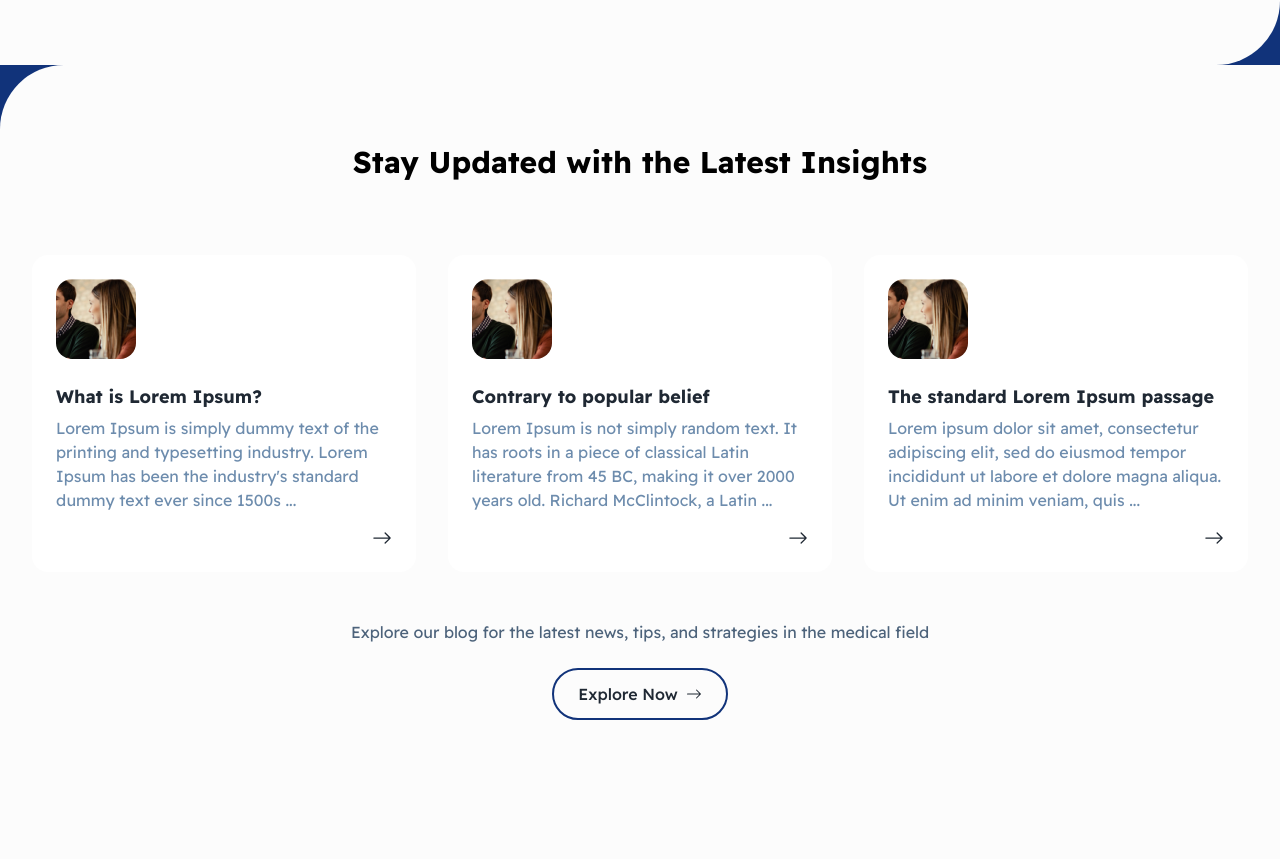
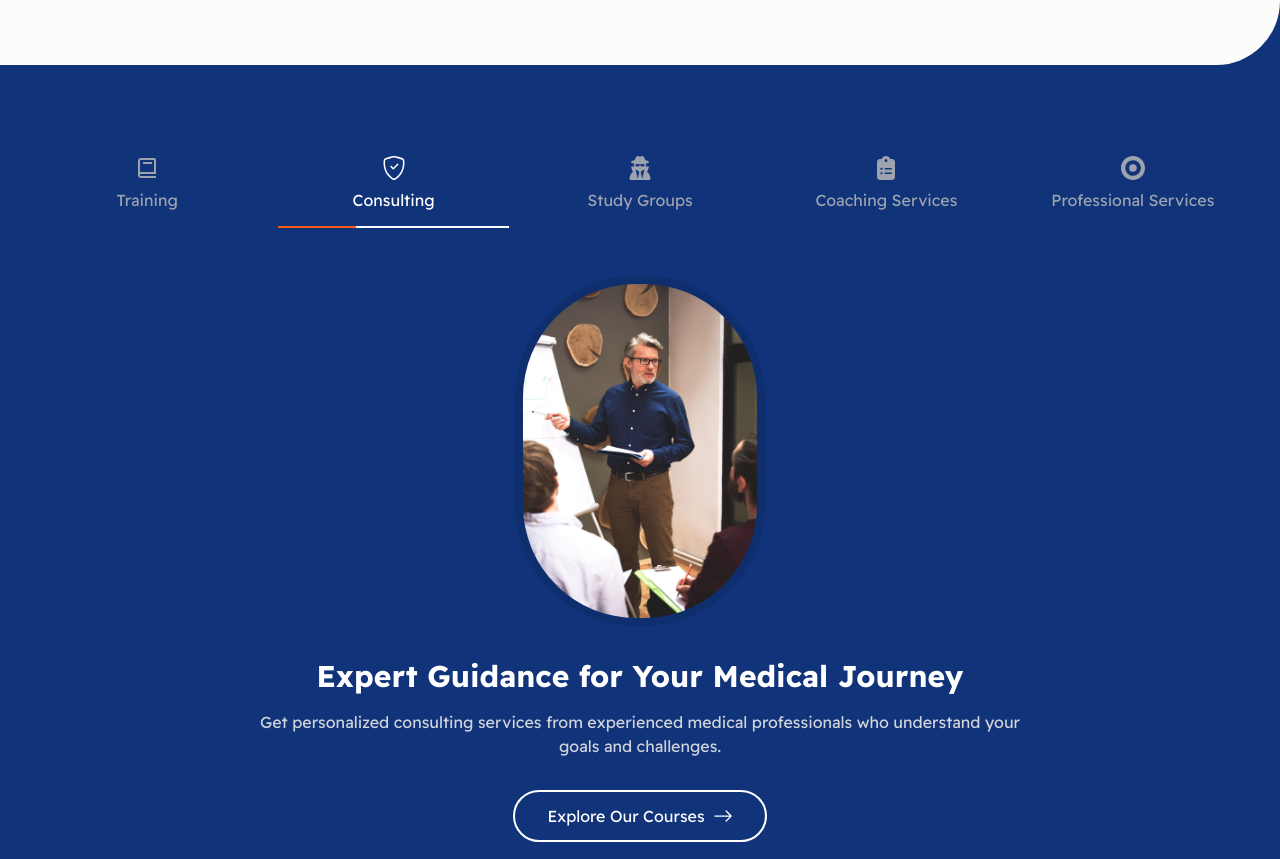
Before and after one commit to vikramkumartejani/Study-Smart, a Next.js app: page / in a window 1280 px wide. Shown: the part 2241-3100 px from the top of the page. Built offline with nearby package versions, Linux system fonts and the light colour scheme; a web font is replaced by a local one; what tailwindcss-rtl would draw is missing.

Commit message:
services slider section added

```diff
--- /dev/null
+++ b/app/components/Home/ServicesSlider.js
@@ -0,0 +1,146 @@
+"use client";
+
+import { useState, useEffect } from "react";
+import { BiBook } from "react-icons/bi";
+import { BsArrowRight, BsShieldCheck } from "react-icons/bs";
+import { FaClipboardList, FaUserSecret } from "react-icons/fa6";
+import { SiTarget } from "react-icons/si";
+
+const tabs = [
+  {
+    id: "training",
+    label: "Training",
+    icon: BiBook,
+    title: "Master Your Studies with Comprehensive Courses",
+    description:
+      "Prepare for the USMLE Step 1 and Step 2 CK, OET, and more with our extensive range of courses. Our expert instructors and flexible online format allow you to learn at your own pace and achieve your academic goals.",
+    image: "/assets/services.jpeg",
+  },
+  {
+    id: "consulting",
+    label: "Consulting",
+    icon: BsShieldCheck,
+    title: "Expert Guidance for Your Medical Journey",
+    description:
+      "Get personalized consulting services from experienced medical professionals who understand your goals and challenges.",
+    image: "/assets/services.jpeg",
+  },
+  {
+    id: "study-groups",
+    label: "Study Groups",
+    icon: FaUserSecret,
+    title: "Learn Together, Achieve Together",
+    description:
+      "Join our collaborative study groups to share knowledge, practice together, and support each other throughout your medical education journey.",
+    image: "/assets/services.jpeg",
+  },
+  {
+    id: "coaching",
+    label: "Coaching Services",
+    icon: FaClipboardList,
+    title: "Personalized Coaching for Success",
+    description:
+      "Work one-on-one with experienced coaches who will guide you through your preparation and help you achieve your goals.",
+    image: "/assets/services.jpeg",
+  },
+  {
+    id: "professional",
+    label: "Professional Services",
+    icon: SiTarget,
+    title: "Comprehensive Professional Support",
+    description:
+      "Access a wide range of professional services designed to support your medical career development.",
+    image: "/assets/services.jpeg",
+  },
+];
+
+export default function ServicesSlider() {
+  const [activeTab, setActiveTab] = useState(0);
+  const [progress, setProgress] = useState(0);
+
+  useEffect(() => {
+    const tabInterval = setInterval(() => {
+      setActiveTab((prevTab) => (prevTab + 1) % tabs.length);
+      setProgress(0);
+    }, 5000); // Change tab every 5 seconds
+
+    const progressInterval = setInterval(() => {
+      setProgress((prevProgress) => {
+        if (prevProgress >= 100) {
+          return 100;
+        }
+        return prevProgress + 1;
+      });
+    }, 50); // Update progress every 50ms
+
+    return () => {
+      clearInterval(tabInterval);
+      clearInterval(progressInterval);
+    };
+  }, []);
+
+  useEffect(() => {
+    console.log("Active tab:", activeTab);
+  }, [activeTab]);
+
+  return (
+    <section className="bg-primary text-white px-4 md:px-8 md:py-[75px] py-[36px]">
+      <div className="max-w-[1280px] mx-auto">
+        {/* Tabs */}
+        <div className="grid grid-cols-2 md:grid-cols-5 gap-4 mb-12">
+          {tabs.map((tab, index) => (
+            <div key={`tab-${tab.id}-${index}`} className="relative">
+              <button
+                onClick={() => {
+                  setActiveTab(index);
+                  setProgress(0);
+                }}
+                className={`w-full flex flex-col items-center gap-2 p-4 transition-colors duration-200
+                  ${
+                    activeTab === index
+                      ? "text-white"
+                      : "text-gray-400 hover:text-gray-300"
+                  }`}
+              >
+                <tab.icon className="w-6 h-6" />
+                <span className="text-sm md:text-base text-center">
+                  {tab.label}
+                </span>
+              </button>
+              {activeTab === index && (
+                <div className="absolute bottom-0 left-0 w-full h-0.5 bg-white">
+                  <div
+                    className="h-full bg-[#FF5917] transition-all duration-50"
+                    style={{ width: `${progress}%` }}
+                  />
+                </div>
+              )}
+            </div>
+          ))}
+        </div>
+
+        {/* Content */}
+        <div className="flex flex-col items-center text-center max-w-3xl mx-auto">
+          <div className="rounded-[121px] overflow-hidden mb-8 w-[250px] h-[350px] border-[8px] border-[#0000001A]">
+            <img
+              src={tabs[activeTab].image || "/placeholder.svg"}
+              alt={tabs[activeTab].title}
+              className="w-full h-full object-cover"
+            />
+          </div>
+
+          <h2 className="text-2xl md:text-3xl font-bold mb-4">
+            {tabs[activeTab].title}
+          </h2>
+
+          <p className="text-gray-300 mb-8">{tabs[activeTab].description}</p>
+
+          <button className="group inline-flex items-center gap-2 bg-transparent border-2 border-white rounded-full px-8 py-3 text-white hover:bg-white hover:text-[#1e3a8a] transition-colors duration-200">
+            Explore Our Courses
+            <BsArrowRight className="w-5 h-5 transition-transform group-hover:translate-x-1" />
+          </button>
+        </div>
+      </div>
+    </section>
+  );
+}
--- a/app/components/Home/Testimonials.js
+++ b/app/components/Home/Testimonials.js
@@ -97,9 +97,9 @@ export default function Testimonials() {
               },
             }}
           >
-            {testimonials.map((testimonial) => (
+            {testimonials.map((testimonial, index) => (
               <SwiperSlide
-                key={testimonial.id}
+                key={testimonial.id + index}
                 className="swiper-slide-custom pb-[35px] px-[12px]"
               >
                 <div className="testimonial-box bg-white rounded-[16px] p-6 min-h-[260px] flex flex-col transform transition-all duration-300 gap-[24px] lg:max-w-full md:max-w-[650px] max-w-[320px] mx-auto">
--- a/app/page.js
+++ b/app/page.js
@@ -4,6 +4,7 @@ import DiscoverSection from "./components/Home/DiscoverSection";
 import Testimonials from "./components/Home/Testimonials";
 import BlogSection from "./components/Home/BlogSection";
 import TransformSection from "./components/Home/TransformSection";
+import ServicesSlider from "./components/Home/ServicesSlider";
 
 export default function Home() {
   return (
@@ -11,6 +12,7 @@ export default function Home() {
       <Hero />
       <Services />
       <DiscoverSection />
+      <ServicesSlider />
       <BlogSection />
       <Testimonials />
       <TransformSection />
```
Also changed, not shown: public/assets/services.jpeg (added).
